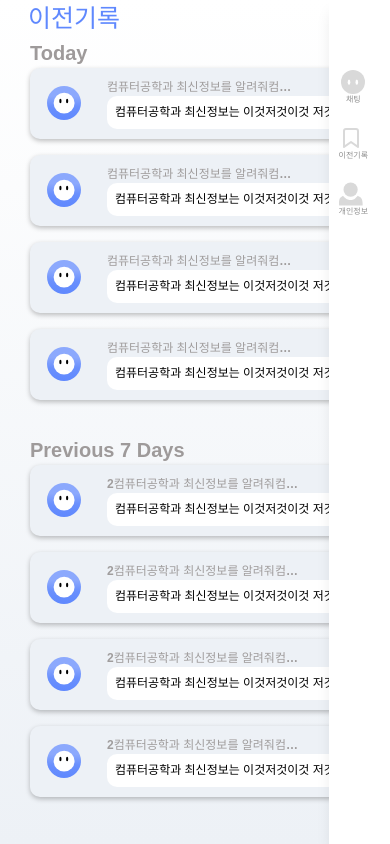
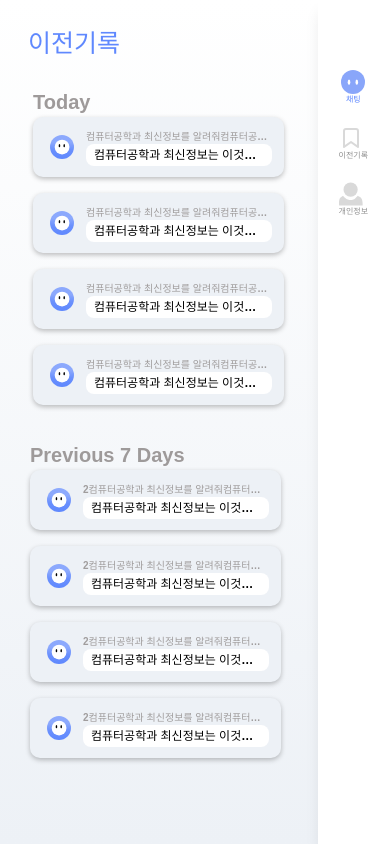
Before and after one commit to Kaggom/Kaggom_FE, a React (Vite) app: page /record in a window 390 px wide. Built offline with nearby package versions, Linux system fonts and the light colour scheme.

Commit message:
💄 Design : 반응형 UI 변경

```diff
--- a/package.json
+++ b/package.json
@@ -17,7 +17,8 @@
     "react-dom": "^18.3.1",
     "react-icons": "^5.2.1",
     "react-router-dom": "^6.26.0",
-    "styled-components": "^6.1.12"
+    "styled-components": "^6.1.12",
+    "zustand": "^4.5.5"
   },
   "devDependencies": {
     "@types/node": "^22.4.0",
--- a/src/App.tsx
+++ b/src/App.tsx
@@ -20,7 +20,7 @@ function App() {
   return (
     <BrowserRouter>
       <div className="flex h-screen">
-        <main className="flex-grow flex h-auto overflow-y-auto">
+      <main className="flex-grow flex flex-col ">
           <Routes>
             <Route path="/" element={<Main />} />
             <Route path="/chat" element={<Chat />} />
--- a/src/components/SideBar.tsx
+++ b/src/components/SideBar.tsx
@@ -1,4 +1,3 @@
-import { useState } from "react";
 import ChatClick from "../assets/SideBar/SideBarChat_Click.svg"
 import Chat from "../assets/SideBar/SideBarChat.svg"
 import RecordClick from "../assets/SideBar/SideBarRecord_Click.svg"
@@ -6,25 +5,18 @@ import Record from "../assets/SideBar/SideBarRecord.svg"
 import UserClick from "../assets/SideBar/SideBarUser_Click.svg"
 import User from "../assets/SideBar/SideBarUser.svg"
 import { useNavigate } from 'react-router-dom';
+import useStore from "../useStore";
+
 
 function SideBar() {
-    const [chat, setChat] = useState<boolean>(false);
-    const [record, setRecord] = useState<boolean>(false);
-    const [user, setUser] = useState<boolean>(false);
-
     const navigate = useNavigate();
 
+    // Zustand 스토어에서 상태 가져오기
+    const { activeTab, setActiveTab } = useStore();
+
     const handleChange = (target: 'chat' | 'record' | 'user') => {
-        setChat(target === 'chat');
-        setRecord(target === 'record');
-        setUser(target === 'user');
-        if (target === 'chat') {
-            navigate('/chat');
-        } else if (target === 'record') {
-            navigate('/record');
-        } else if (target === 'user') {
-            navigate('/user');
-        }
+        setActiveTab(target); // 활성 탭 설정
+        navigate(`/${target}`); // 라우팅
     };
 
     // () => 함수(인자)로 써야 인자를 지정가능함
@@ -33,33 +25,33 @@ function SideBar() {
             <nav className="absolute right-[22px] top-[54px] flex flex-col items-center space-y-[20px] mt-4 justify-center">
                 <button onClick={() =>handleChange('chat')}>
                     <img
-                        src={chat ? ChatClick: Chat}
+                        src={activeTab === 'chat' ? ChatClick: Chat}
                         alt="chat router"
                         className="w-[24px] h-[24px]"
                     />
-                    <p className={chat ? "text-blue text-[8px] font-semibold font-pretendard" : "text-[#909090] text-[8px] font-semibold font-pretendard"}>
+                    <p className={activeTab === 'chat' ? "text-blue text-[8px] font-semibold font-pretendard" : "text-[#909090] text-[8px] font-semibold font-pretendard"}>
                         채팅
                     </p>
                 </button>
 
                 <button onClick={() => handleChange('record')}>
                     <img
-                        src={record ? RecordClick : Record}
+                        src={activeTab === 'record' ? RecordClick : Record}
                         alt="record router"
                         className="w-[24px] h-[24px]"
                     />
-                    <p className={record ? "text-blue text-[8px] font-semibold font-pretendard" : "text-[#909090] text-[8px] font-semibold font-pretendard"}>
+                    <p className={activeTab === 'record' ? "text-blue text-[8px] font-semibold font-pretendard" : "text-[#909090] text-[8px] font-semibold font-pretendard"}>
                         이전기록
                     </p>
                 </button>
 
                 <button onClick={() => handleChange('user')}>
                     <img
-                        src={user ? UserClick : User}
+                        src={activeTab === 'user' ? UserClick : User}
                         alt="user router"
                         className="w-[24px] h-[24px]"
                     />
-                    <p className={user ? "text-blue text-[8px] font-semibold font-pretendard" : "text-[#909090] text-[8px] font-semibold font-pretendard"}>
+                    <p className={activeTab === 'user' ? "text-blue text-[8px] font-semibold font-pretendard" : "text-[#909090] text-[8px] font-semibold font-pretendard"}>
                         개인정보
                     </p>
                 </button>
--- a/src/pages/Chat/components/MainChat.tsx
+++ b/src/pages/Chat/components/MainChat.tsx
@@ -21,19 +21,7 @@ function MainChat() {
 
     useEffect(() => {
         setFormattedDate(getFormattedDate());
-        authApi;
     }, []);
-
-    const authApi = async () => {
-        try {
-            const response = await axios.post('https://fnddz5n9-3000.asse.devtunnels.ms/login',);
-            console.log("authApi response: ", response.data);
-            localStorage.setItem('user', JSON.stringify(response.data));
-        } catch (error) {
-            console.error('API 요청 중 오류 발생:', error instanceof Error ? error.message : error);
-            return null;
-        }
-    };
 
 
 
--- a/src/pages/Record/Record.tsx
+++ b/src/pages/Record/Record.tsx
@@ -3,7 +3,7 @@ import RecordDetail from "./components/RecordDetail";
 function Record() {
     return (
         <div
-            className="flex flex-row h-auto min-h-screen w-screen" // 전체 높이와 너비를 설정
+        className="flex flex-row" // 전체 높이와 너비를 설정
         >
                 <RecordDetail />
             </div>
--- a/src/pages/Record/components/Header.tsx
+++ b/src/pages/Record/components/Header.tsx
@@ -1,6 +1,6 @@
 const Header = () => {
     return(
-        <div className="w-[100%] h-[87px] flex flex-grow items-center ml-[28px]">
+        <div className="w-[100%] h-[87px] flex items-center ml-[28px]">
             <h1 className="font-pretendard font-bold text-[25px] text-blue">
                 이전기록
             </h1>
--- a/src/pages/Record/components/RecordBox.tsx
+++ b/src/pages/Record/components/RecordBox.tsx
@@ -5,26 +5,31 @@ interface Props {
     kaggomChat : string;
 }
 
-const RecordBox = ({userChat, kaggomChat}: Props) => {
+const RecordBox = ({ userChat, kaggomChat }: Props) => {
     return (
-        <div className="flex flex-row h-[71px] rounded-[10px] bg-[#EDF1F6] border-[#E4E1E1] justify-between items-center"
+        <>
+            <div className="flex flex-row w-full h-[60px] rounded-[10px] bg-[#EDF1F6] border-[#E4E1E1] items-center"
                 style={{
                     boxShadow: `0px 2px 5px 0px rgba(0, 0, 0, 0.25)`,
                 }}
             >
-            <img src = {KaggomProfile} alt = "캐곰 프로필"
-                className="flex ml-[17px] w-[34px] h-[34px]" />
-            <div className="flex flex-col flex-grow mr-[22px] ml-[26px] max-w-full">
-                <p className="font-semibold font-pretendard text-[#A09D9D] text-[12px] max-w-[193px] whitespace-nowrap overflow-hidden text-ellipsis">
+                <img
+                    src={KaggomProfile}
+                    alt="캐곰 프로필"
+                    className="flex ml-[17px] w-[24px] h-[24px]"
+                />
+                <div className="flex flex-col flex-grow mx-3 w-4">
+                    <p className="font-semibold font-pretendard text-[#A09D9D] text-[10px] whitespace-nowrap overflow-hidden text-ellipsis">
                         {userChat}
                     </p>
-                <div className="flex flex-grow mr-[22px] rounded-[10px] border-[#E4E1E1] justify-center items-center bg-white h-[33px] min-w-0 max-w-full">
+                    <div className="flex rounded-[8px] border-[#E4E1E1] justify-start items-center bg-white h-[22px]">
                         <p className="font-semibold font-pretendard text-black text-[12px] mr-[8px] ml-[8px] whitespace-nowrap overflow-hidden text-ellipsis">
                             {kaggomChat}
                         </p>
                     </div>
                 </div>
             </div>
+        </>
     );
 }
 
--- a/src/pages/Record/components/RecordDetail.tsx
+++ b/src/pages/Record/components/RecordDetail.tsx
@@ -2,7 +2,7 @@ import Header from "./Header";
 import RecordBox from "./RecordBox";
 
 const Dumy = [
-    {userChat : "컴퓨터공학과 최신정보를 알려줘컴퓨터공학과 최신정보", kaggomChat : "컴퓨터공학과 최신정보는 이것저것이것 저것 저것저것" },
+    {userChat : "컴퓨터공학과 최신정보를 알려줘컴퓨터공학과 최신정보컴퓨터공학과 최신정보를 알려줘컴퓨터공학과 최신정보", kaggomChat : "컴퓨터공학과 최신정보는 이것저것이것 저것 저것저것컴퓨터공학과 최신정보는 이것저것이것 저것 저것저것" },
     {userChat : "컴퓨터공학과 최신정보를 알려줘컴퓨터공학과 최신정보", kaggomChat : "컴퓨터공학과 최신정보는 이것저것이것 저것 저것저것" },
     {userChat : "컴퓨터공학과 최신정보를 알려줘컴퓨터공학과 최신정보", kaggomChat : "컴퓨터공학과 최신정보는 이것저것이것 저것 저것저것" },
     {userChat : "컴퓨터공학과 최신정보를 알려줘컴퓨터공학과 최신정보", kaggomChat : "컴퓨터공학과 최신정보는 이것저것이것 저것 저것저것" }
@@ -18,9 +18,9 @@ const Dumy2 = [
 const RecordDetail = () => {
     return (
         <>
-        <div className="bg-gradient-to-b from-white to-[#EDF1F6] flex flex-col h-auto flex-grow overflow-y-auto w-fit">
+        <div className="bg-gradient-to-b from-white to-[#EDF1F6] flex flex-col w-full h-screen overflow-y-auto">
             <Header />
-            <div className="flex flex-col mr-[37px] ml-[30px] flex-grow">
+            <div className="flex flex-col mr-[34px] ml-[33px]">
                 <p className="text-[#9E9A9A] text-[20px] font-pretendard font-semibold">
                     Today
                 </p>
@@ -34,7 +34,7 @@ const RecordDetail = () => {
                     ))}
                 </div>
             </div>
-            <div className="flex flex-col mr-[37px] ml-[30px] mt-[35px] mb-16 flex-grow">
+            <div className="flex flex-col mr-[37px] ml-[30px] mt-[35px] mb-16">
                 <p className="text-[#9E9A9A] text-[20px] font-pretendard font-semibold">
                     Previous 7 Days
                 </p>
--- a/src/pages/User/User.tsx
+++ b/src/pages/User/User.tsx
@@ -1,9 +1,10 @@
+
 import UserDetail from "./components/UserDetail";
 
 function User() {
     return (
         <div
-        className="flex flex-col h-screen w-full" // 전체 높이와 너비를 설정
+        className="flex flex-row" // 전체 높이와 너비를 설정
     >
                 < UserDetail />
             </div>
--- a/src/pages/UserEdit/UserEdit.tsx
+++ b/src/pages/UserEdit/UserEdit.tsx
@@ -1,4 +1,3 @@
-import SideBar from "../../components/SideBar";
 import UserDetail from "./components/UserDetail";
 
 function UserEdit() {
@@ -7,7 +6,6 @@ function UserEdit() {
         className="flex flex-row" // 전체 높이와 너비를 설정
     >
                 <UserDetail />
-                < SideBar />
             </div>
         );
 }
--- /dev/null
+++ b/src/useStore.ts
@@ -0,0 +1,13 @@
+import create from 'zustand';
+
+interface StoreState {
+    activeTab: 'chat' | 'record' | 'user';
+    setActiveTab: (tab: 'chat' | 'record' | 'user') => void;
+}
+
+const useStore = create<StoreState>((set) => ({
+    activeTab: 'chat', // 기본 탭
+    setActiveTab: (tab) => set({ activeTab: tab }),
+}));
+
+export default useStore;
```
Also changed, not shown: 1 other file (tests, documents, lock files or other folders). Lines whose indentation alone changed are shown as unchanged.
